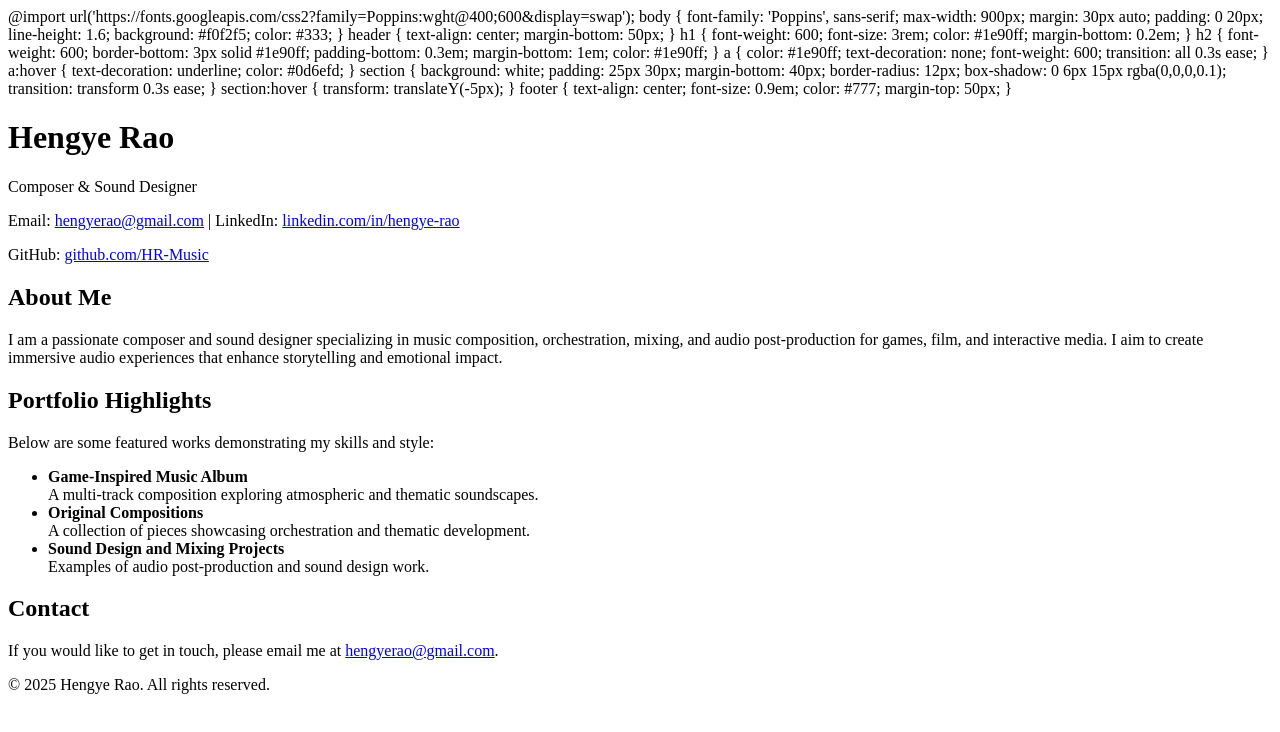
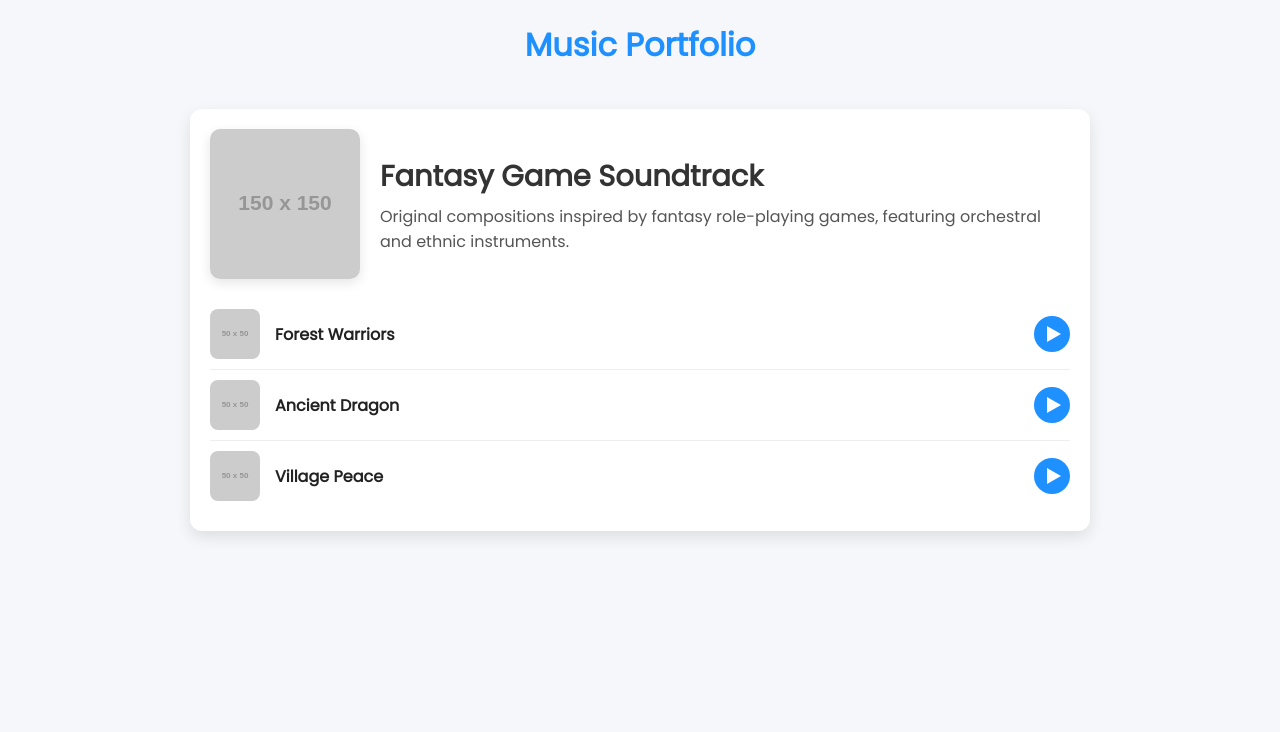
Before and after one commit to HR-Music/HR-Music.github.io, a plain HTML site: page index.html in a window 1280 px wide. Drawn offline with Linux system fonts and the light colour scheme; placeholder pictures from the web are drawn by us.

Commit message:
Update index.html

```diff
--- a/index.html
+++ b/index.html
@@ -3,120 +3,162 @@
 <head>
 <meta charset="UTF-8" />
 <meta name="viewport" content="width=device-width, initial-scale=1" />
-  <title>Hengye Rao - Music & Sound Portfolio</title>
- @import url('https://fonts.googleapis.com/css2?family=Poppins:wght@400;600&display=swap');
-
+<title>Music Portfolio</title>
+<style>
+  @import url('https://fonts.googleapis.com/css2?family=Poppins&display=swap');
   body {
     font-family: 'Poppins', sans-serif;
+    background: #f5f7fa;
+    margin: 20px;
     max-width: 900px;
-  margin: 30px auto;
-  padding: 0 20px;
-  line-height: 1.6;
-  background: #f0f2f5;
+    margin-left: auto;
+    margin-right: auto;
+  }
+  h1 {
+    text-align: center;
+    color: #1e90ff;
+    margin-bottom: 40px;
+  }
+  .album-card {
+    background: white;
+    border-radius: 12px;
+    box-shadow: 0 6px 15px rgba(0,0,0,0.1);
+    padding: 20px;
+    margin-bottom: 30px;
+  }
+  .album-header {
+    display: flex;
+    gap: 20px;
+    margin-bottom: 20px;
+  }
+  .album-cover {
+    width: 150px;
+    height: 150px;
+    border-radius: 10px;
+    object-fit: cover;
+    box-shadow: 0 4px 12px rgba(0,0,0,0.1);
+  }
+  .album-info {
+    flex-grow: 1;
+    display: flex;
+    flex-direction: column;
+    justify-content: center;
+  }
+  .album-title {
+    font-size: 1.8rem;
+    font-weight: 700;
+    margin-bottom: 6px;
     color: #333;
   }
-
-header {
-  text-align: center;
-  margin-bottom: 50px;
+  .album-desc {
+    font-size: 1rem;
+    color: #555;
   }
-
-h1 {
+  .track-list {
+    list-style: none;
+    padding: 0;
+    margin: 0;
+  }
+  .track-item {
+    display: flex;
+    align-items: center;
+    padding: 10px 0;
+    border-top: 1px solid #eee;
+  }
+  .track-item:first-child {
+    border-top: none;
+  }
+  .track-cover {
+    width: 50px;
+    height: 50px;
+    border-radius: 8px;
+    object-fit: cover;
+    margin-right: 15px;
+  }
+  .track-title {
+    flex-grow: 1;
     font-weight: 600;
-  font-size: 3rem;
-  color: #1e90ff;
-  margin-bottom: 0.2em;
+    color: #222;
   }
-
-h2 {
-  font-weight: 600;
-  border-bottom: 3px solid #1e90ff;
-  padding-bottom: 0.3em;
-  margin-bottom: 1em;
-  color: #1e90ff;
+  .play-button {
+    background: #1e90ff;
+    border: none;
+    color: white;
+    border-radius: 50%;
+    width: 36px;
+    height: 36px;
+    cursor: pointer;
+    display: flex;
+    align-items: center;
+    justify-content: center;
+    transition: background-color 0.3s ease;
   }
-
-a {
-  color: #1e90ff;
-  text-decoration: none;
-  font-weight: 600;
-  transition: all 0.3s ease;
+  .play-button:hover {
+    background: #0d6efd;
   }
-
-a:hover {
-  text-decoration: underline;
-  color: #0d6efd;
-}
-
-section {
-  background: white;
-  padding: 25px 30px;
-  margin-bottom: 40px;
-  border-radius: 12px;
-  box-shadow: 0 6px 15px rgba(0,0,0,0.1);
-  transition: transform 0.3s ease;
-}
-
-section:hover {
-  transform: translateY(-5px);
-}
-
-footer {
-  text-align: center;
-  font-size: 0.9em;
-  color: #777;
-  margin-top: 50px;
+  /* Simple play icon */
+  .play-button::before {
+    content: '';
+    display: inline-block;
+    margin-left: 3px;
+    border-style: solid;
+    border-width: 8px 0 8px 14px;
+    border-color: transparent transparent transparent white;
   }
 </style>
 </head>
 <body>
-  <header>
-    <h1>Hengye Rao</h1>
-    <p>Composer & Sound Designer</p>
-    <p>Email: <a href="mailto:hengyerao@gmail.com">hengyerao@gmail.com</a> |
-       LinkedIn: <a href="http://www.linkedin.com/in/hengye-rao" target="_blank" rel="noopener noreferrer">linkedin.com/in/hengye-rao</a></p>
-    <p>GitHub: <a href="https://github.com/HR-Music" target="_blank" rel="noopener noreferrer">github.com/HR-Music</a></p>
-  </header>
 
-  <section>
-    <h2>About Me</h2>
-    <p>
-      I am a passionate composer and sound designer specializing in music composition, orchestration, mixing, and audio post-production for games, film, and interactive media.
-      I aim to create immersive audio experiences that enhance storytelling and emotional impact.
-    </p>
-  </section>
+<h1>Music Portfolio</h1>
 
-  <section>
-    <h2>Portfolio Highlights</h2>
-    <p>Below are some featured works demonstrating my skills and style:</p>
-    <ul>
-      <li>
-        <strong>Game-Inspired Music Album</strong><br />
-        A multi-track composition exploring atmospheric and thematic soundscapes.
-        <!-- Example audio player -->
-        <!-- <audio controls>
-          <source src="path-to-your-audio-file.mp3" type="audio/mpeg" />
-          Your browser does not support the audio element.
-        </audio> -->
+<div class="album-card">
+  <div class="album-header">
+    <img src="https://via.placeholder.com/150" alt="Album Cover" class="album-cover" />
+    <div class="album-info">
+      <div class="album-title">Fantasy Game Soundtrack</div>
+      <div class="album-desc">Original compositions inspired by fantasy role-playing games, featuring orchestral and ethnic instruments.</div>
+    </div>
+  </div>
+  <ul class="track-list">
+    <li class="track-item">
+      <img src="https://via.placeholder.com/50" alt="Track Cover" class="track-cover" />
+      <div class="track-title">Forest Warriors</div>
+      <button class="play-button" onclick="playAudio('audio1')"></button>
+      <audio id="audio1" src="audio/forest-warriors.mp3"></audio>
     </li>
-      <li>
-        <strong>Original Compositions</strong><br />
-        A collection of pieces showcasing orchestration and thematic development.
+    <li class="track-item">
+      <img src="https://via.placeholder.com/50" alt="Track Cover" class="track-cover" />
+      <div class="track-title">Ancient Dragon</div>
+      <button class="play-button" onclick="playAudio('audio2')"></button>
+      <audio id="audio2" src="audio/ancient-dragon.mp3"></audio>
     </li>
-      <li>
-        <strong>Sound Design and Mixing Projects</strong><br />
-        Examples of audio post-production and sound design work.
+    <li class="track-item">
+      <img src="https://via.placeholder.com/50" alt="Track Cover" class="track-cover" />
+      <div class="track-title">Village Peace</div>
+      <button class="play-button" onclick="playAudio('audio3')"></button>
+      <audio id="audio3" src="audio/village-peace.mp3"></audio>
     </li>
   </ul>
-  </section>
+</div>
 
-  <section>
-    <h2>Contact</h2>
-    <p>If you would like to get in touch, please email me at <a href="mailto:hengyerao@gmail.com">hengyerao@gmail.com</a>.</p>
-  </section>
+<script>
+  // 播放功能，保证一次只播放一个音频
+  let currentAudio = null;
+  function playAudio(id) {
+    const audio = document.getElementById(id);
+    if (currentAudio && currentAudio !== audio) {
+      currentAudio.pause();
+      currentAudio.currentTime = 0;
+    }
+    if (audio.paused) {
+      audio.play();
+      currentAudio = audio;
+    } else {
+      audio.pause();
+      currentAudio = null;
+    }
+  }
+</script>
 
-  <footer>
-    &copy; 2025 Hengye Rao. All rights reserved.
-  </footer>
 </body>
 </html>
```
Lines whose indentation alone changed are shown as unchanged.
